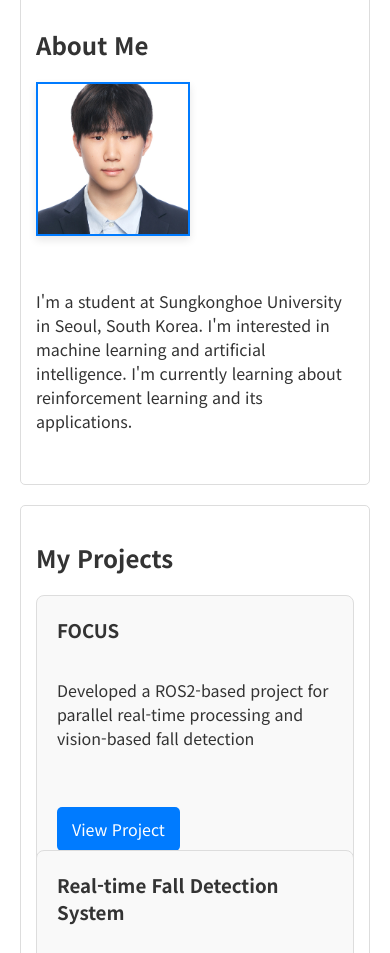
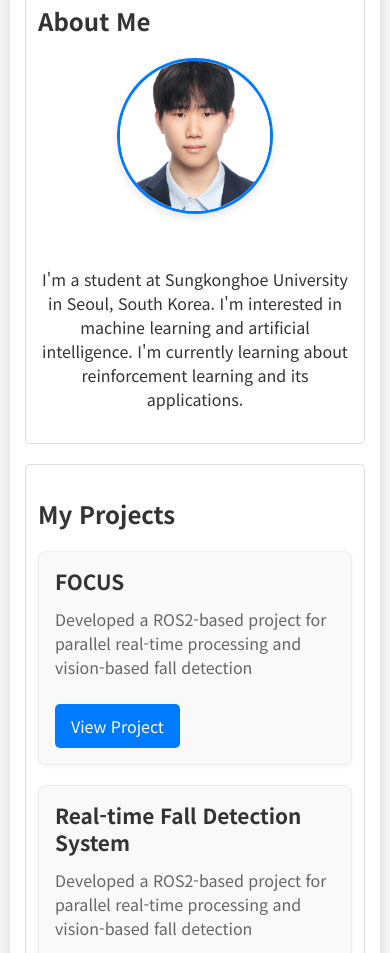
Before and after one commit to suwdle/suwdle.github.io, a plain HTML site: page index.html in a window 390 px wide. Shown: the part 377-1330 px from the top of the page. Drawn offline with Linux system fonts and the light colour scheme.

Commit message:
프로젝트 겹침 문제 해결

```diff
--- a/style.css
+++ b/style.css
@@ -51,42 +51,64 @@ section {
     border-radius: 5px;
 }
 
+/* 프로젝트 리스트 개선 */
 .project-list {
     display: grid;
-    grid-template-columns: repeat(auto-fit, minmax(300px, 1fr));
-    gap: 20px;
+    grid-template-columns: repeat(auto-fit, minmax(320px, 1fr));
+    gap: 24px;
+    align-items: start; /* 카드들이 위쪽 정렬되도록 */
 }
 
+/* 프로젝트 카드 개선 */
 .project-item {
     display: flex;
     flex-direction: column;
-    justify-content: space-between; /* 내용을 위아래로 분산 */
-    border: 1px solid #ddd;
+    background-color: #f9f9f9;
+    padding: 20px;
     border-radius: 8px;
-    padding: 20px;
-    background-color: #f9f9f9;
-    height: 100%; /* 모든 카드의 높이를 동일하게 */
+    border: 1px solid #eee;
+    box-shadow: 0 2px 4px rgba(0, 0, 0, 0.05);
+    transition: transform 0.2s ease, box-shadow 0.2s ease;
+    height: auto; /* 자동 높이 조정 */
+    min-height: 200px; /* 최소 높이 설정 */
 }
 
+.project-item:hover {
+    transform: translateY(-2px);
+    box-shadow: 0 4px 12px rgba(0, 0, 0, 0.1);
+}
+
+/* 프로젝트 제목 */
 .project-item h3 {
-    margin-top: 0;
+    margin: 0 0 12px 0;
+    color: #333;
+    font-size: 1.3em;
+    font-weight: 700;
+    line-height: 1.3;
     flex-shrink: 0; /* 제목 크기 고정 */
 }
 
+/* 프로젝트 설명 */
 .project-item p {
-    flex-grow: 1; /* 설명 부분이 남은 공간을 차지 */
-    margin-bottom: 15px;
+    margin: 0 0 16px 0;
+    color: #666;
+    line-height: 1.5;
+    flex-grow: 1; /* 남은 공간을 차지하여 버튼을 아래로 밀어냄 */
 }
 
+/* 프로젝트 링크 버튼 */
 .project-item a {
-    align-self: flex-start; /* 버튼을 왼쪽 정렬 */
-    margin-top: auto; /* 버튼을 아래쪽으로 밀어냄 */
-    padding: 10px 15px;
+    display: inline-block;
+    margin-top: auto; /* 버튼을 카드 하단으로 밀어냄 */
+    padding: 10px 16px;
     background-color: #007bff;
-    color: white;
+    color: #fff;
     text-decoration: none;
     border-radius: 5px;
-    display: inline-block;
+    font-weight: 500;
+    text-align: center;
+    transition: background-color 0.2s ease;
+    align-self: flex-start; /* 버튼을 왼쪽 정렬 */
 }
 
 .project-item a:hover {
@@ -102,31 +124,66 @@ section {
 
 .profile-picture img {
     display: inline-block;
-    width: 150px; /* 원하는 크기로 조절하세요 */
-    height: 150px; /* 원하는 크기로 조절하세요 */
+    width: 150px;
+    height: 150px;
     object-fit: cover;
-    border: 2px solid #007bff; /* 테두리 추가 */
+    border-radius: 50%; /* 원형 프로필 사진 */
+    border: 3px solid #007bff;
     box-shadow: 0 4px 8px rgba(0, 0, 0, 0.1);
 }
 
 .about-flex {
     display: flex;
-    align-items: center;
+    align-items: flex-start; /* 상단 정렬로 변경 */
     gap: 32px;
     margin-bottom: 20px;
 }
 
 .about-description {
     flex: 1;
+    padding-top: 8px; /* 텍스트를 약간 아래로 조정 */
+}
+
+.about-description p {
+    margin: 0;
+    line-height: 1.6;
+}
+
+/* 반응형 디자인 개선 */
+@media (max-width: 768px) {
+    .project-list {
+        grid-template-columns: 1fr;
+        gap: 20px;
+    }
+
+    .about-flex {
+        flex-direction: column;
+        align-items: center;
+        text-align: center;
+    }
+
+    .profile-picture {
+        margin-bottom: 16px;
+    }
+
+    .about-description {
+        padding-top: 0;
+    }
 }
 
 @media (max-width: 600px) {
-    .about-flex {
-        flex-direction: column;
-        align-items: flex-start;
+    main {
+        margin: 10px;
+        padding: 15px;
     }
-    .profile-picture {
-        margin-bottom: 16px;
+
+    section {
+        padding: 12px;
+    }
+
+    .project-item {
+        padding: 16px;
+        min-height: 180px;
     }
 }
 
```
